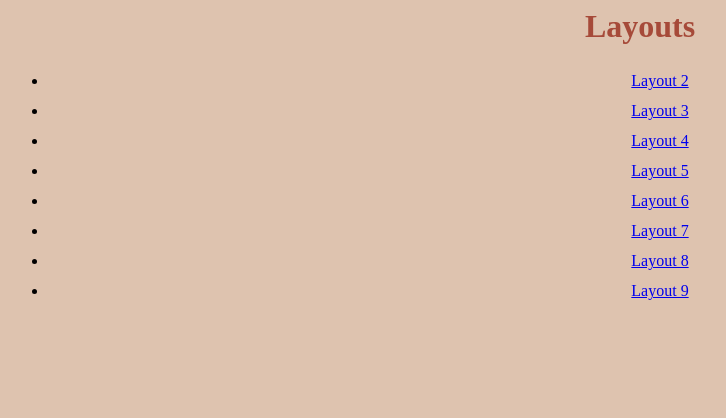
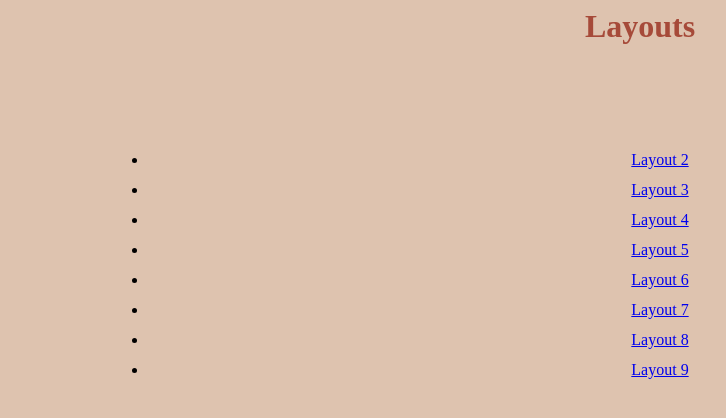
Before and after one commit to SarahBridges/layouts, a plain HTML site: page index.html in a window 1280 px wide. Shown: the whole page, without its empty margins (0-726 px from the left). Drawn offline with Linux system fonts and the light colour scheme.

Commit message:
Update index.html

```diff
--- a/index.html
+++ b/index.html
@@ -12,12 +12,15 @@
             text-align: center;
             line-height: 30px;
           }
+      div {
+            margin: 100px;
+          }
     </style>
   </head>
 <body>
 <h1>Layouts</h1>
-<ul>
-<label><li><a href="initialLayout2.html" />Layout 2</li></label>
+<div><ul>
+<li><a href="initialLayout2.html" />Layout 2</li>
 <li><a href="initialLayout3.html" />Layout 3</li>
 <li><a href="initialLayout4.html" />Layout 4</li>
 <li><a href="initialLayout5.html" />Layout 5</li>
@@ -25,6 +28,6 @@
 <li><a href="initialLayout7.html" />Layout 7</li>
 <li><a href="initialLayout8.html" />Layout 8</li>
 <li><a href="initialLayout9.html" />Layout 9</li>
-</ul>
+  </ul></div>
 </body>
 </html>
```
